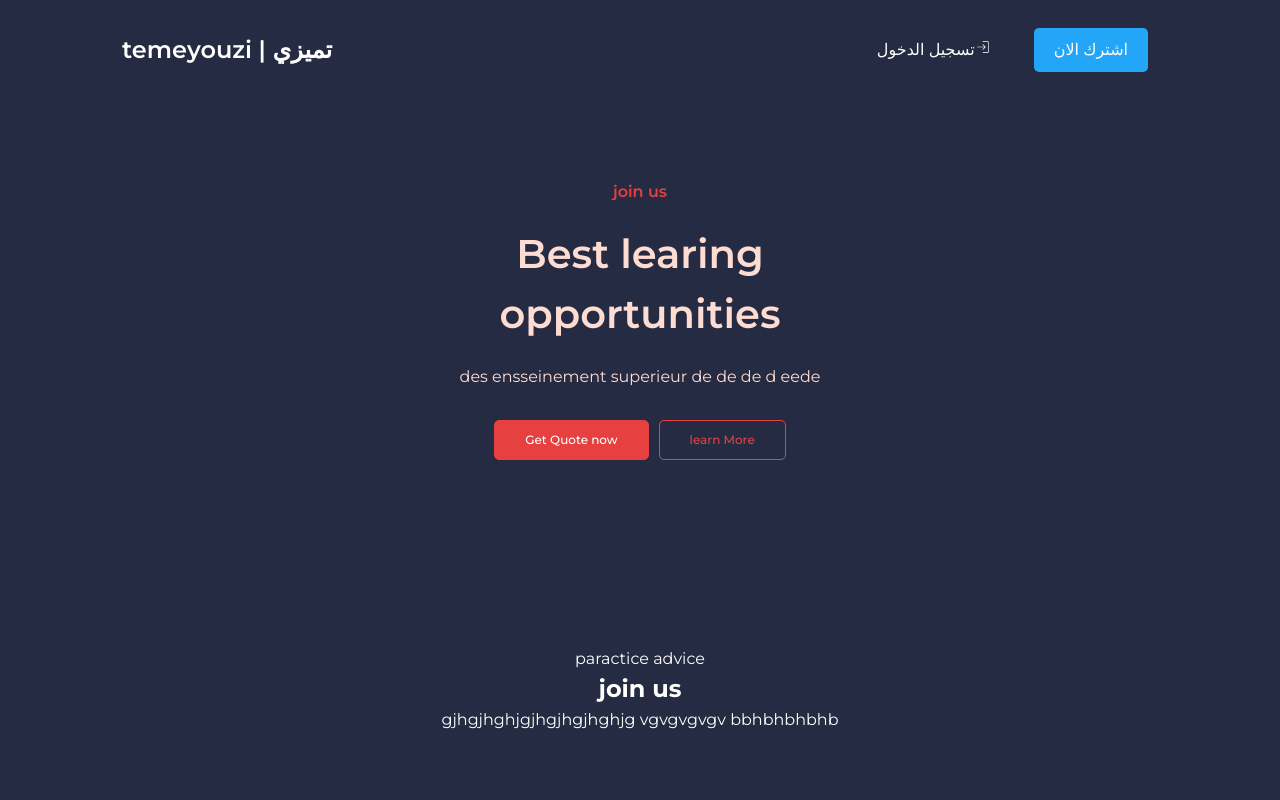
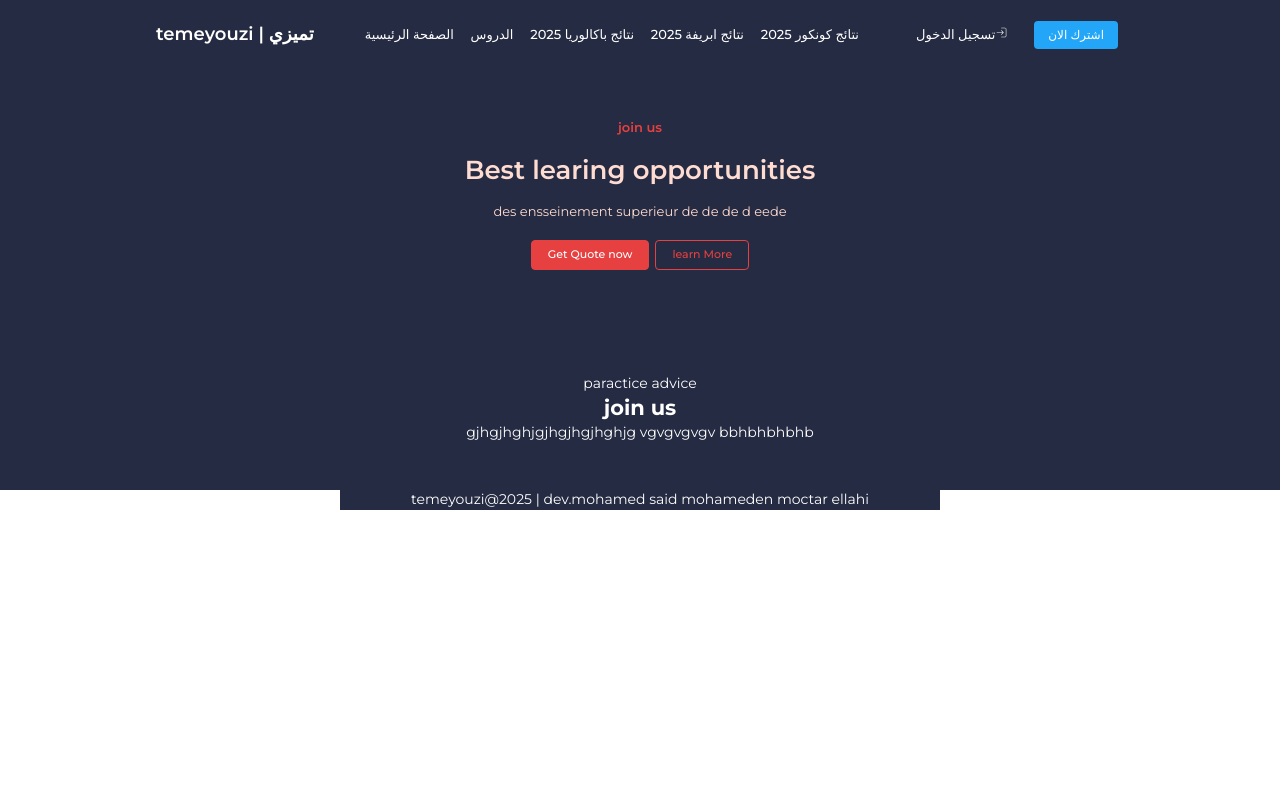
Before and after one commit to saiid27/temeyouzi-login, a React (Vite) app: page / in a window 1280 px wide. Shown: the top 800 px of the page. Built offline with nearby package versions, Linux system fonts and the light colour scheme.

Commit message:
?? ?????????

```diff
--- a/src/components/Header.jsx
+++ b/src/components/Header.jsx
@@ -7,7 +7,23 @@ function Header(){
 
 <a href="#" className="logo">temeyouzi | تميزي</a>
 <ul>
+  <li>
+    <a href="#">الصفحة الرئيسية</a>
 
+  </li>
+   <li>
+    <a href="#">الدروس</a>
+
+  </li>
+   <li>
+    <a href="#">نتائج باكالوريا 2025</a>
+  </li>
+   <li>
+    <a href="#">نتائج ابريفة 2025</a>
+  </li>
+   <li>
+    <a href="#">نتائج كونكور 2025</a>
+  </li>
 </ul>
 <div className="account">
   <ul>
--- a/src/index.css
+++ b/src/index.css
@@ -19,26 +19,23 @@
   --light-green:#B9EAA8;
 }
 
-html, body{ height: 100%; }
-
 body{
   font-family: "Montserrat", sans-serif;
-  font-size: 16px;
-  line-height: 1.5;
+  font-size: 14px;          /* أصغر */
+  line-height: 1.4;         /* أقرب */
   background: #fff;
   color: #111;
 }
 
 ul{ list-style: none; }
 a{ text-decoration: none; color: inherit; }
-p{ line-height: 1.6; }
 
 /* Utility */
 .container{
-  max-width: 1100px;
+  max-width: 1000px;        /* أصغر */
   width: 100%;
   margin: 0 auto;
-  padding: 0 2rem;
+  padding: 0 1rem;          /* أقل */
 }
 
 /* Header */
@@ -48,31 +45,30 @@ p{ line-height: 1.6; }
   display: flex;
   justify-content: space-between;
   align-items: center;
-  max-width: 1100px;
+  max-width: 1000px;
   margin: auto;
-  padding: 0 2rem;
-  height: 100px;
-  gap: 1rem;
+  padding: 0 1rem;         /* أصغر */
+  height: 70px;            /* أقل */
+  gap: .5rem;
 }
 
-.navbar a { color: #fff; }
+.navbar a { color: #fff; font-size: 14px; }  /* خط أصغر */
 
 .navbar .logo {
-  font-size: 24px;
+  font-size: 18px;         /* أصغر */
   font-weight: 600;
-  white-space: nowrap;
 }
 
 .navbar ul {
   display: flex;
   align-items: center;
-  flex-wrap: wrap;
-  gap: .5rem;
+  gap: .3rem;
 }
 
 .navbar ul li a{
-  margin: 0 10px;
+  margin: 0 6px;
   font-weight: 500;
+  font-size: 13px;         /* أصغر */
   transition: color .3s ease;
 }
 
@@ -80,19 +76,18 @@ p{ line-height: 1.6; }
 
 .navbar .account .btn-join{
   background-color: var(--sky-blue);
-  padding: 10px 20px;
-  margin-left: 25px;
-  border-radius: 5px;
+  padding: 6px 14px;       /* أصغر */
+  margin-left: 15px;
+  border-radius: 4px;
+  font-size: 12px;         /* أصغر */
   text-transform: uppercase;
   display: inline-flex;
   align-items: center;
-  justify-content: center;
 }
 
 .navbar .account .btn-join svg{
-  font-size: 12px;
-  margin-left: 5px;
-  vertical-align: middle;
+  font-size: 10px;
+  margin-left: 4px;
 }
 
 /* زر الهمبرغر */
@@ -100,14 +95,15 @@ p{ line-height: 1.6; }
   display: none;
   flex-direction: column;
   justify-content: center;
-  gap: 5px;
+  gap: 3px;
   cursor: pointer;
   background: transparent;
   border: 0;
+  padding: 4px;
 }
 .hamburger span {
-  width: 25px;
-  height: 3px;
+  width: 20px;
+  height: 2px;
   background: #fff;
   border-radius: 2px;
 }
@@ -115,41 +111,43 @@ p{ line-height: 1.6; }
 /* Home */
 #home{
   background-color: var(--dark-blue);
-  padding: 5rem 0;
+  padding: 3rem 0;        /* أقل */
 }
 
 #home .home-header {
   text-align: center;
   color: #fff;
-  max-width: 450px;
+  max-width: 380px;       /* أصغر */
   margin: auto;
-  padding: 0 1rem;
+  padding: 0 .5rem;
 }
 
 #home .home-header span{
   color: var(--red);
   font-weight: 600;
+  font-size: 13px;
 }
 
 #home .home-header h1{
-  font-size: 40px;
+  font-size: 26px;        /* أصغر */
   font-weight: 600;
-  margin: 20px 0;
+  margin: 14px 0;
   color: var(--light-pain);
 }
 #home .home-header p{
-  margin-bottom: 30px;
+  margin-bottom: 20px;
   color: var(--light-pain);
-  line-height: 1.6;
+  line-height: 1.4;
+  font-size: 13px;
 }
 
 #home .home-header .btn{
-  padding: 10px 30px;
-  border-radius: 5px;
-  font-size: 12px;
+  padding: 6px 16px;
+  border-radius: 4px;
+  font-size: 11px;
   font-weight: 500;
   border: 1px solid var(--red);
-  margin: 0 5px 10px;
+  margin: 0 3px 8px;
   display: inline-block;
 }
 #home .home-header .btn.btn-red{
@@ -162,50 +160,24 @@ p{ line-height: 1.6; }
 }
 
 /* Sections */
-#join-us{
+#join-us, #sd{
   background-color: var(--dark-blue);
-  padding: 6rem 0;
+  padding: 3rem 0;         /* أقل */
 }
-#join-us .content{
-  max-width: 700px;
+#join-us .content, #sd{
+  max-width: 600px;
   width: 100%;
   margin: auto;
   text-align: center;
   color: #fff;
-  padding: 0 1rem;
+  padding: 0 .5rem;
 }
 #join-us .content .h2{
-  font-size: 35px;
-  margin: 15px 0;
-}
-
-#sd {
-  background-color: var(--dark-blue);
-  padding: 6rem 0;
-  max-width: 700px;
-  width: 100%;
-  margin: auto;
-  text-align: center;
-  color: #fff;
-  padding-left: 1rem;
-  padding-right: 1rem;
+  font-size: 22px;         /* أصغر */
+  margin: 10px 0;
 }
 
 /* ========== Responsive ========== */
-
-/* Tablets */
-@media (max-width: 992px){
-  .navbar{
-    padding: 0 1rem;
-    height: auto;
-    min-height: 72px;
-  }
-  .container{ padding: 0 1rem; }
-  #home{ padding: 4rem 0; }
-  #home .home-header h1{ font-size: 34px; }
-}
-
-/* Phones */
 @media (max-width: 768px){
   .hamburger { display: flex; margin-left: auto; }
 
@@ -214,7 +186,7 @@ p{ line-height: 1.6; }
     flex-direction: column;
     width: 100%;
     background: var(--dark-blue);
-    padding: 10px 0;
+    padding: 8px 0;
   }
 
   .navbar ul.show { display: flex; }
@@ -223,52 +195,37 @@ p{ line-height: 1.6; }
     width: 100%;
     display: flex;
     justify-content: center;
-    margin-top: 10px;
+    margin-top: 6px;
   }
 
   .navbar .account .btn-join{
     margin-left: 0;
     width: 100%;
-    max-width: 280px;
-    padding: 12px 16px;
-    font-size: 12px;
+    max-width: 220px;
+    padding: 8px 12px;
+    font-size: 11px;
   }
 }
 
 @media (max-width: 576px){
-  #home{ padding: 3rem 0; }
+  #home{ padding: 2rem 0; }
 
-  #home .home-header{
-    max-width: 100%;
-    padding: 0 1rem;
-  }
-
-  #home .home-header h1{
-    font-size: 26px;
-    line-height: 1.25;
-    margin: 12px 0;
-  }
-
-  #home .home-header p{
-    font-size: 14px;
-    margin-bottom: 20px;
-  }
+  #home .home-header h1{ font-size: 20px; margin: 10px 0; }
+  #home .home-header p{ font-size: 12px; }
 
   #home .home-header .btn{
     display: block;
     width: 100%;
-    max-width: 320px;
-    margin: 8px auto;
-    padding: 12px 18px;
-    font-size: 13px;
+    max-width: 260px;
+    margin: 6px auto;
+    padding: 8px 12px;
+    font-size: 11px;
   }
 
-  #join-us, #sd{ padding: 3.5rem 0; }
-  #join-us .content .h2{ font-size: 24px; }
+  #join-us .content .h2{ font-size: 18px; }
 }
 
-/* Very small phones */
 @media (max-width: 360px){
-  .navbar ul li a{ font-size: 13px; }
-  #home .home-header h1{ font-size: 22px; }
+  .navbar ul li a{ font-size: 12px; }
+  #home .home-header h1{ font-size: 18px; }
 }
```
